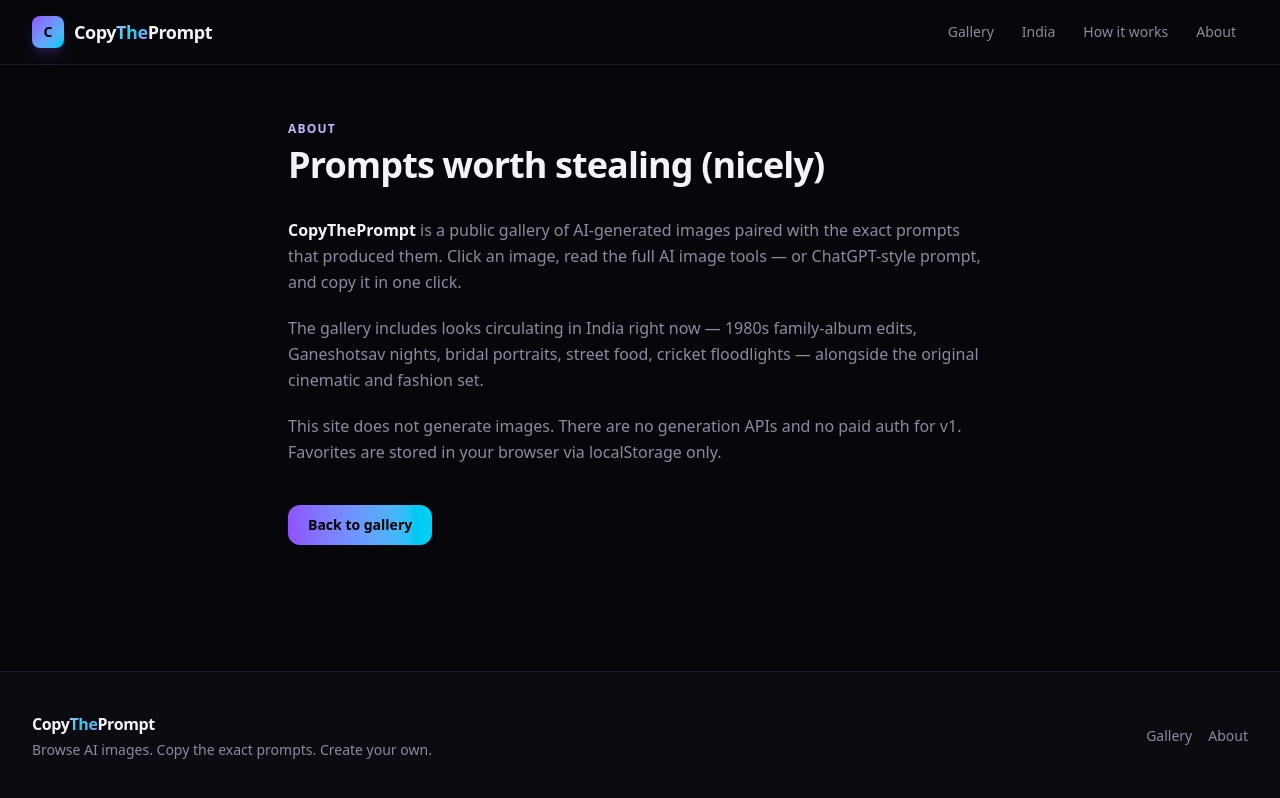
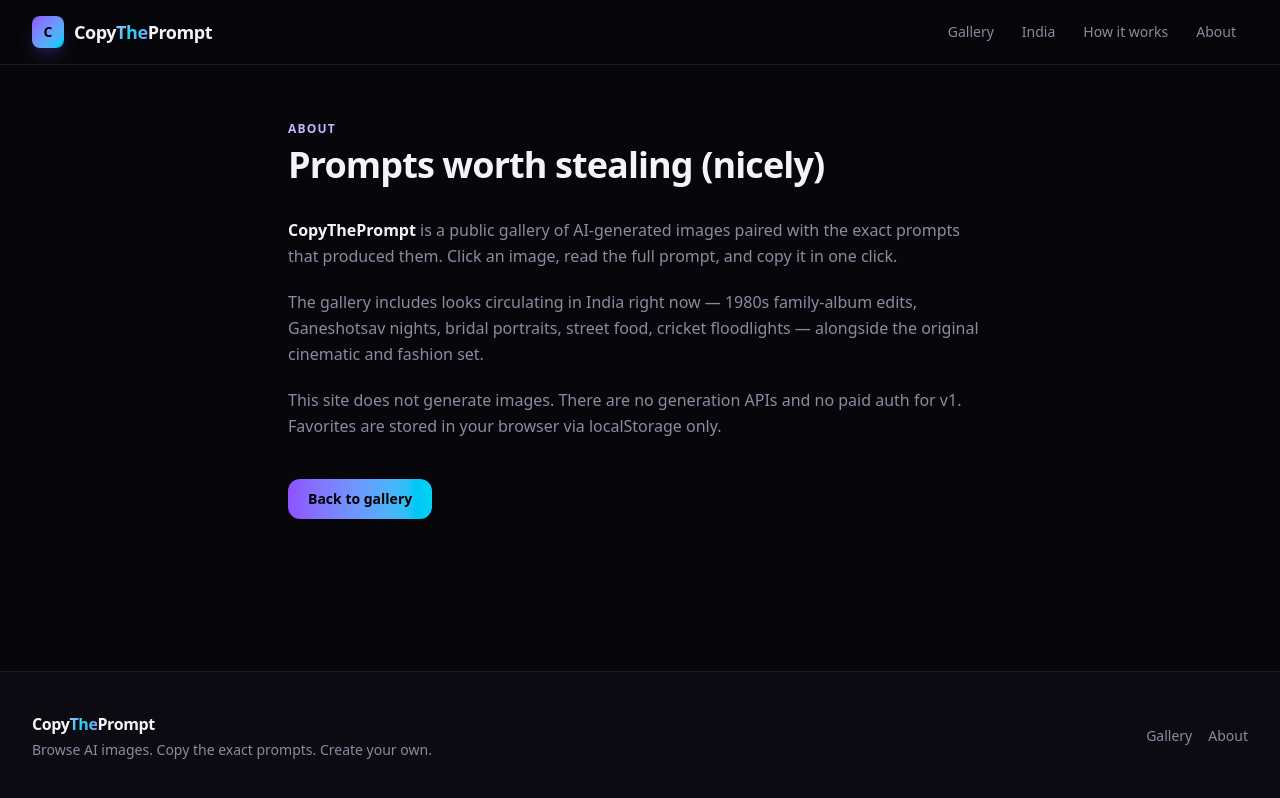
Before and after one commit to anujkumarmeena/copytheprompt, a Next.js app: page /about in a window 1280 px wide. Built offline with nearby package versions, Linux system fonts and the light colour scheme.

Commit message:
Fix About copy after hiding model names

```diff
--- a/src/app/about/page.tsx
+++ b/src/app/about/page.tsx
@@ -20,8 +20,8 @@ export default function AboutPage() {
         <p>
           <strong className="text-ctp-text">CopyThePrompt</strong> is a public
           gallery of AI-generated images paired with the exact prompts that
-          produced them. Click an image, read the full AI image tools — or
-          ChatGPT-style prompt, and copy it in one click.
+          produced them. Click an image, read the full prompt, and copy it in
+          one click.
         </p>
         <p>
           The gallery includes looks circulating in India right now — 1980s
```
